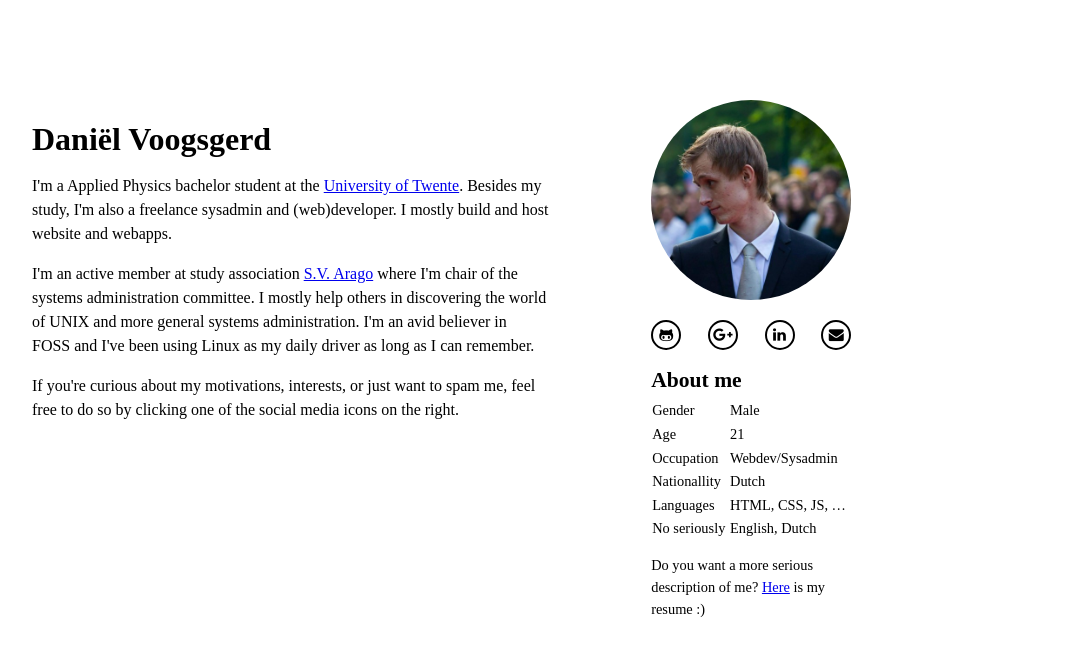
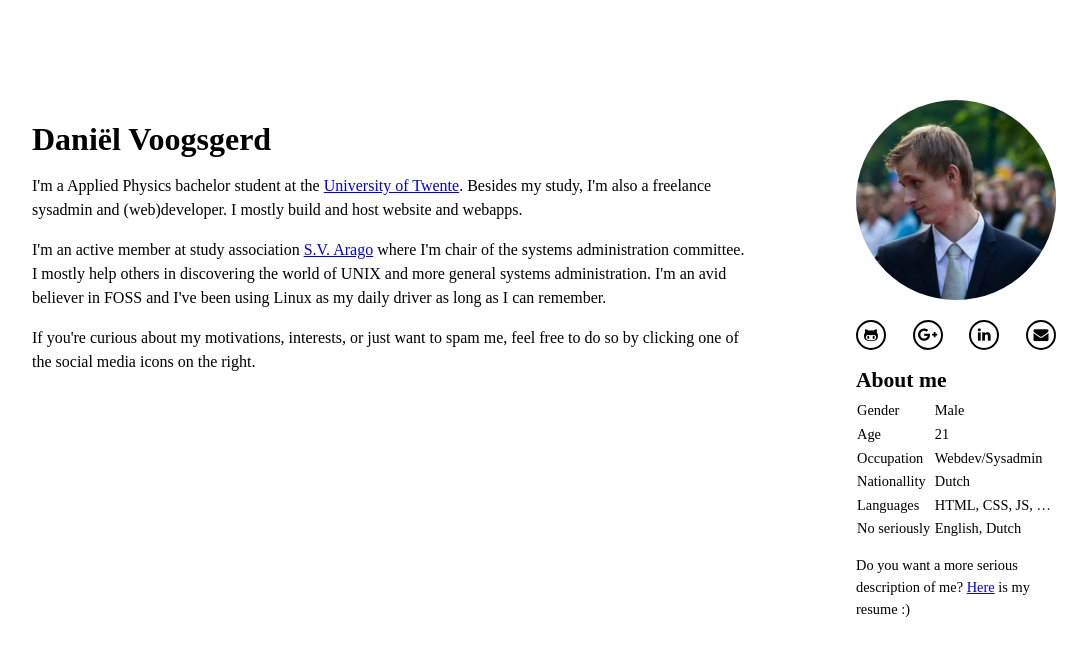
Before and after one commit to DanielVoogsgerd/personal-website, a plain HTML site: page index.html in a window 1280 px wide. Shown: the whole page, without its empty margins (96-1183 px from the left). Drawn offline with Linux system fonts and the light colour scheme.

Commit message:
Made main the right size again. Made a small error in defining the width of main.

```diff
--- a/css/style.css
+++ b/css/style.css
@@ -35,7 +35,7 @@ td { line-height: 1.5em; }
 @media (min-width: 700px) {
 	.container { margin-top: 100px; }
 	main, .sidebar { float: left; }
-	main { width: calc(70% - 200px); margin-right: 10%; }
+	main { width: calc(90% - 200px); margin-right: 10%; }
 	.sidebar { width: 200px; }
 }
 
```
